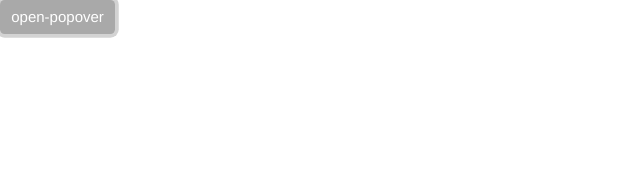
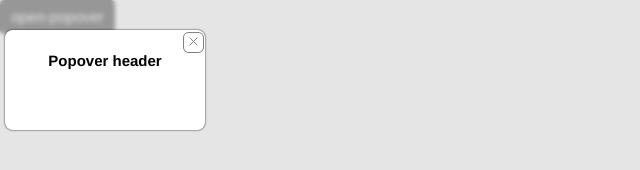
Before and after one commit to KlimovArtem/UI-components, a plain HTML site: page origin_components/popover/popover.html in a window 1280 px wide. Both pictures are taken after a click on the button "open-popover". Shown: the whole page, without its empty margins (0-640 px from the left). Drawn offline with Linux system fonts and the light colour scheme.

Commit message:
remove not used element, add scroll-lock behaviour when popover open.

```diff
--- a/origin_components/popover/popover.css
+++ b/origin_components/popover/popover.css
@@ -1,4 +1,5 @@
 @import url(../button/button.css);
+@import url(../utilits/scroll-lock.css);
 
 .popover {
   --popover-color: #000;
@@ -41,9 +42,11 @@ html {
 }
 
 .popover__close-button {
+  align-self: flex-end;
   min-width: 1rem;
+  height: calc(1rem * 1.5 + 0.4rem);
   padding: 0.2rem;
-  align-self: flex-end;
+  line-height: 1;
   --btn-text-color: grey;
   --btn-background: transparent;
   stroke: var(--btn-text-color);
--- a/origin_components/popover/popover.html
+++ b/origin_components/popover/popover.html
@@ -1,11 +1,9 @@
 <link href="popover.css" rel="stylesheet">
-<menu data-menu>
-  <button class="button"
-          data-popover-open-btn
-  >
-    <span class="button_text>open-popover">open-popover</span>
-  </button>
-</menu>
+<button class="button"
+        data-popover-open-btn
+>
+  <span class="button_text>open-popover">open-popover</span>
+</button>
 
 <dialog class="popover"
         aria-labelledby="[popover-header element id]"
--- a/origin_components/popover/popover.js
+++ b/origin_components/popover/popover.js
@@ -1,6 +1,4 @@
-document.querySelectorAll("[data-menu]").forEach(el => {
-  const openBtn = el.querySelector("[data-menu-open-btn]");
-
+document.querySelectorAll("[data-popover-open-btn]").forEach(openBtn  => {
   let popover = document.querySelector("[data-popover]");
 
   openBtn.addEventListener("click", e => {
```
